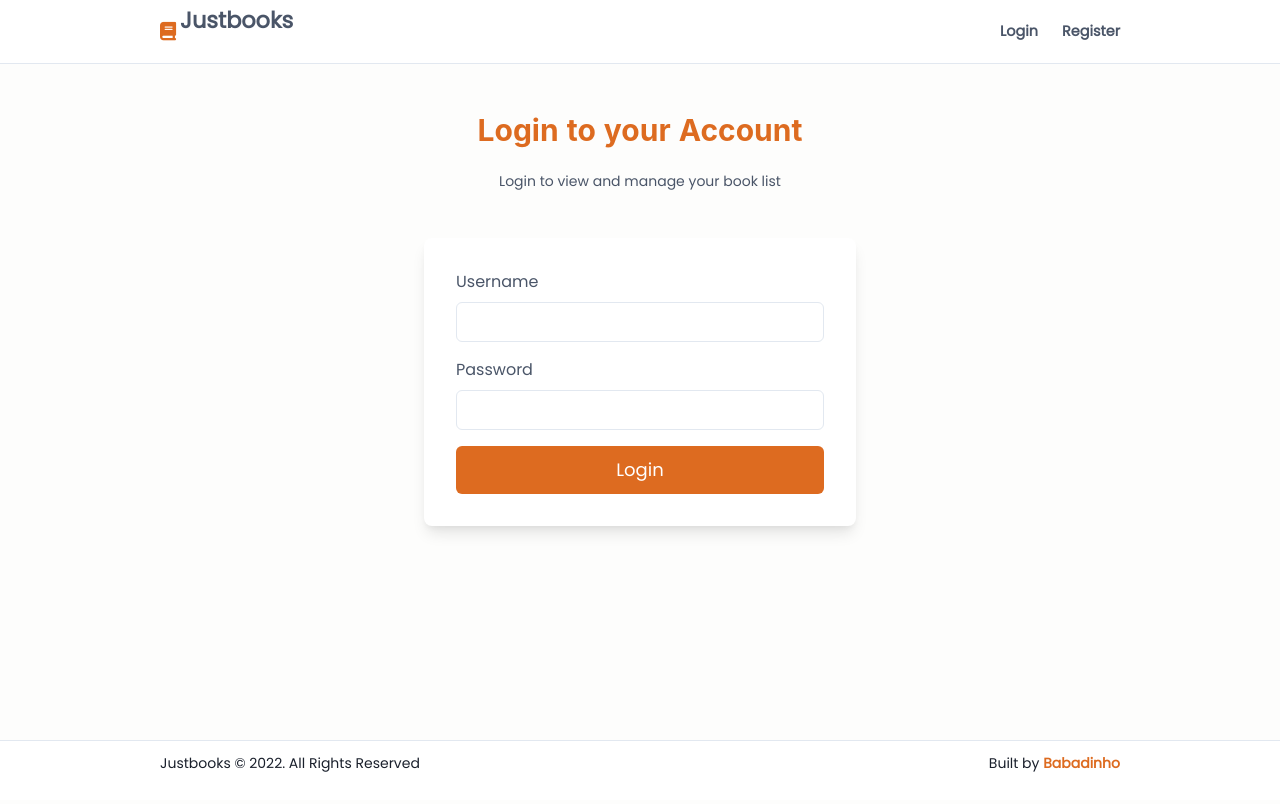
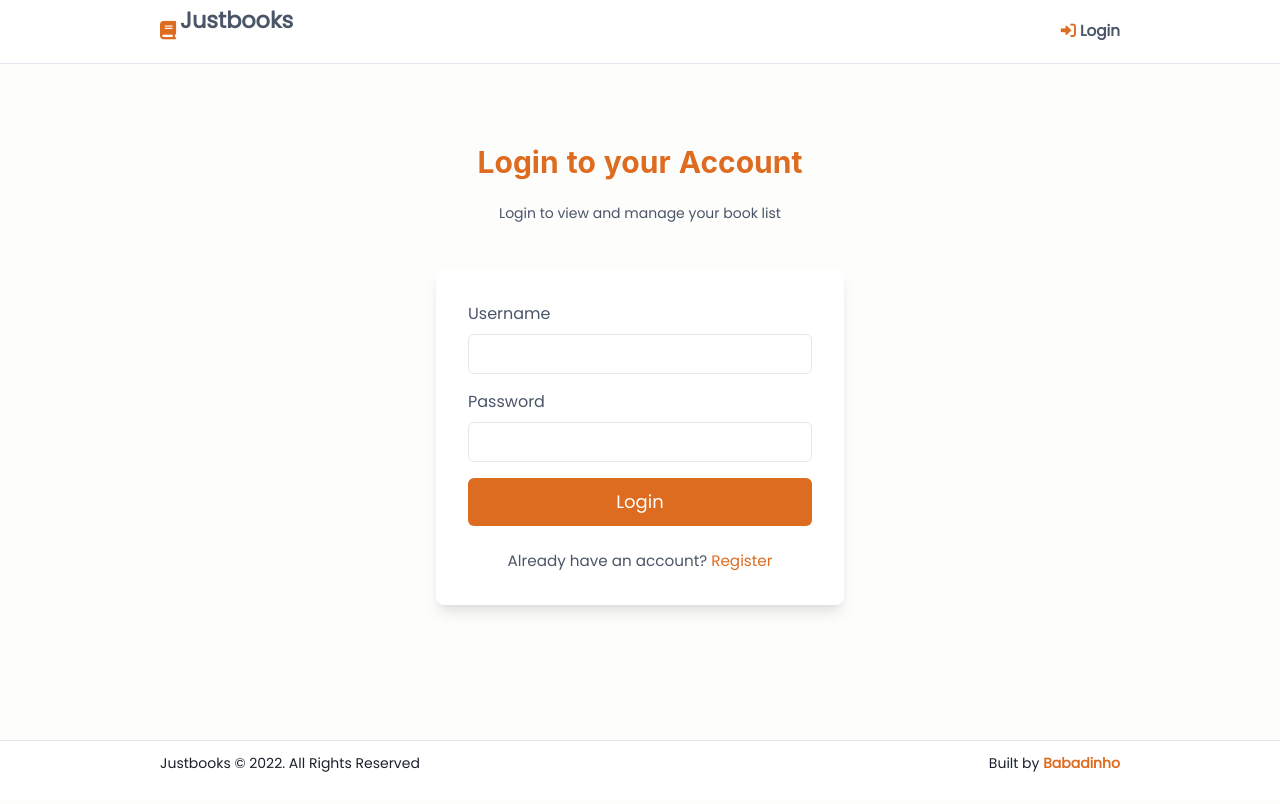
Before and after one commit to Babadinho/just-books, a React (Create React App) app in the folder client/: page /login in a window 1280 px wide. Built offline with nearby package versions, Linux system fonts and the light colour scheme; no server answers.

Commit message:
move register to login page

```diff
--- a/client/src/auth/Login.tsx
+++ b/client/src/auth/Login.tsx
@@ -12,7 +12,7 @@ import {
 } from '@chakra-ui/react';
 import { useContext, useState } from 'react';
 import { authenticate, login } from '../actions/auth';
-import { useNavigate } from 'react-router-dom';
+import { Link, useNavigate } from 'react-router-dom';
 import { UserContext } from '../context/Context';
 import { message } from 'antd';
 
@@ -63,14 +63,14 @@ const Login = () => {
 
   return (
     <>
-      <Flex align={'center'} justify={'center'}>
+      <Flex align={'center'} justify={'center'} mt='2rem'>
         <Stack
           spacing={8}
           mx={'auto'}
           maxW={'lg'}
           py={12}
-          px={6}
-          w={{ sm: 'full', md: '60vh' }}
+          px={4}
+          w={{ sm: 'full', md: '55vh' }}
         >
           <Stack align={'center'}>
             <Heading fontSize={'3xl'} color={'orange.500'}>
@@ -125,6 +125,19 @@ const Login = () => {
                   )}
                 </Button>
               </Stack>
+              <Box textAlign='center' fontSize='0.95rem' pt='0.5rem'>
+                Already have an account?{' '}
+                <Link to='/register'>
+                  {' '}
+                  <Box
+                    as='span'
+                    color='orange.500'
+                    _hover={{ color: 'orange.600' }}
+                  >
+                    Register
+                  </Box>
+                </Link>
+              </Box>
             </Stack>
           </Box>
         </Stack>
--- a/client/src/components/NavBar.tsx
+++ b/client/src/components/NavBar.tsx
@@ -39,7 +39,9 @@ const NavBar = ({ loadBooks }: any) => {
             >
               <Link to='/' className='logo' onClick={loadBooks}>
                 <Flex alignItems={'center'}>
-                  <i className='fa-solid fa-book logo-book'></i>{' '}
+                  <Box as='span' pb='0.2rem'>
+                    <i className='fa-solid fa-book logo-book'></i>{' '}
+                  </Box>
                   <Text ml='1'>Justbooks</Text>
                 </Flex>
               </Link>
@@ -50,24 +52,22 @@ const NavBar = ({ loadBooks }: any) => {
             spacing={6}
             display={'flex'}
             fontWeight={'600'}
-            fontSize={{ base: '0.9rem', md: '0.9rem' }}
+            fontSize={{ base: '0.95rem', md: '0.95rem' }}
           >
             {isAuthenticated() && (
-              <Link className='nav_link' to='/my-books'>
-                <i className='fa-solid fa-bookmark'></i> My Books
-              </Link>
+              <Box>
+                <Link className='nav_link' to='/my-books'>
+                  <i className='fa-solid fa-bookmark'></i>&nbsp;My Books
+                </Link>
+              </Box>
             )}
             {!isAuthenticated() && (
-              <>
+              <Box>
                 <Link className='nav_link' to='/login'>
                   {' '}
-                  Login
+                  <i className='fa-solid fa-right-to-bracket'></i>&nbsp;Login
                 </Link>
-                <Link className={'nav_link'} to='/register'>
-                  {' '}
-                  Register
-                </Link>
-              </>
+              </Box>
             )}
           </HStack>
         </Flex>
```
